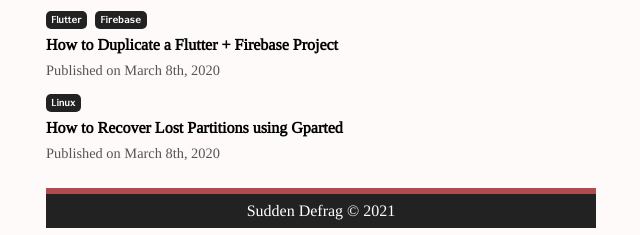
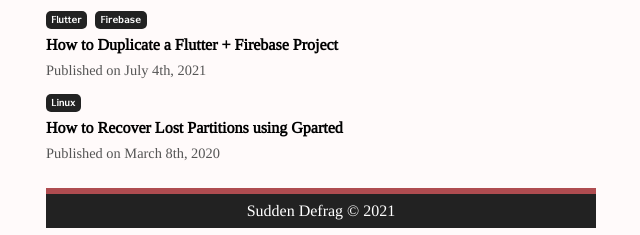
Before and after one commit to baselkorj/suddendefrag.github.io, a plain HTML site: page articles/index.html in a window 1280 px wide. Shown: the part 191-426 px from the top of the page, 319-959 px from the left. Drawn offline with Linux system fonts and the light colour scheme; a web font is replaced by a local one.

Commit message:
edit date of flutter duplicate

```diff
--- a/articles/index.html
+++ b/articles/index.html
@@ -24,7 +24,7 @@
 
 <p style="margin-bottom:-20px;"><a href=""><mtag>Flutter</mtag></a>&ensp;<a href=""><mtag>Firebase</mtag></a></p>
 <p style="margin-top:-5px;"><strong><a href="entries/flutter_firebase_duplication">How to Duplicate a Flutter + Firebase Project</a></strong>
-<p style="color:#555555; font-size:90%; margin-top:-5px;">Published on March 8th, 2020</p>
+<p style="color:#555555; font-size:90%; margin-top:-5px;">Published on July 4th, 2021</p>
 
 <p style="margin-bottom:-20px;"><a href=""><mtag>Linux</mtag></a></p>
 <p style="margin-top:-5px;"><strong><a href="entries/flutter_firebase_duplication">How to Recover Lost Partitions using Gparted</a></strong>
```
